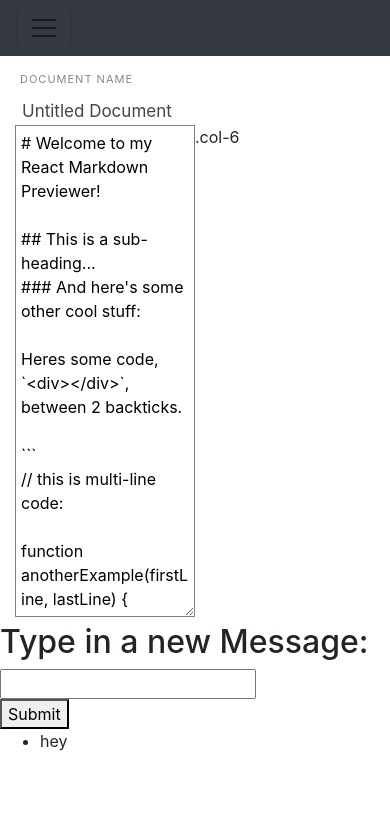
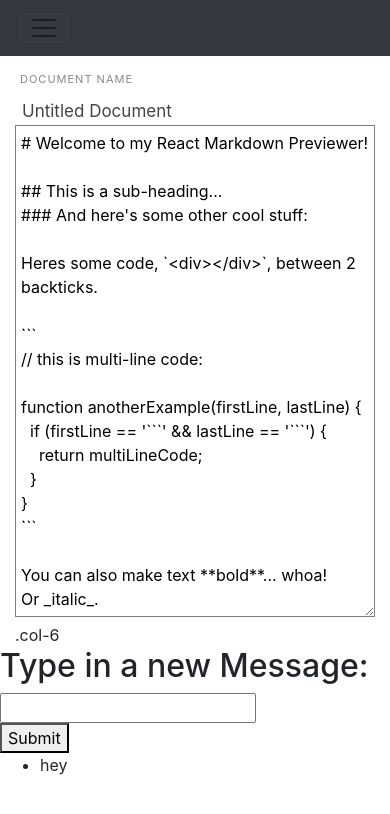
Before and after one commit to ethanvernon/markdown-previewer, a React (Create React App) app in the folder client/: page / in a window 390 px wide. Shown: the top 814 px of the page. Built offline with nearby package versions, Linux system fonts and the light colour scheme.

Commit message:
changes markdown width and breakpoints

```diff
--- a/client/src/Markdown.js
+++ b/client/src/Markdown.js
@@ -22,8 +22,8 @@
 		return (
 			<Container className='markdown'>
 				<Row noGutters>
-					<Col xs="6" ><textarea id='user-md' rows="20" value={this.props.userMarkdown.userMarkdown} onChange={this.handleChange}/></Col>
-					<Col xs="6">.col-6</Col>
+					<Col md="6" ><textarea id='user-md' rows="20" value={this.props.userMarkdown.userMarkdown} onChange={this.handleChange}/></Col>
+					<Col md="6">.col-6</Col>
 				</Row>
 			</Container>
 		);
```
